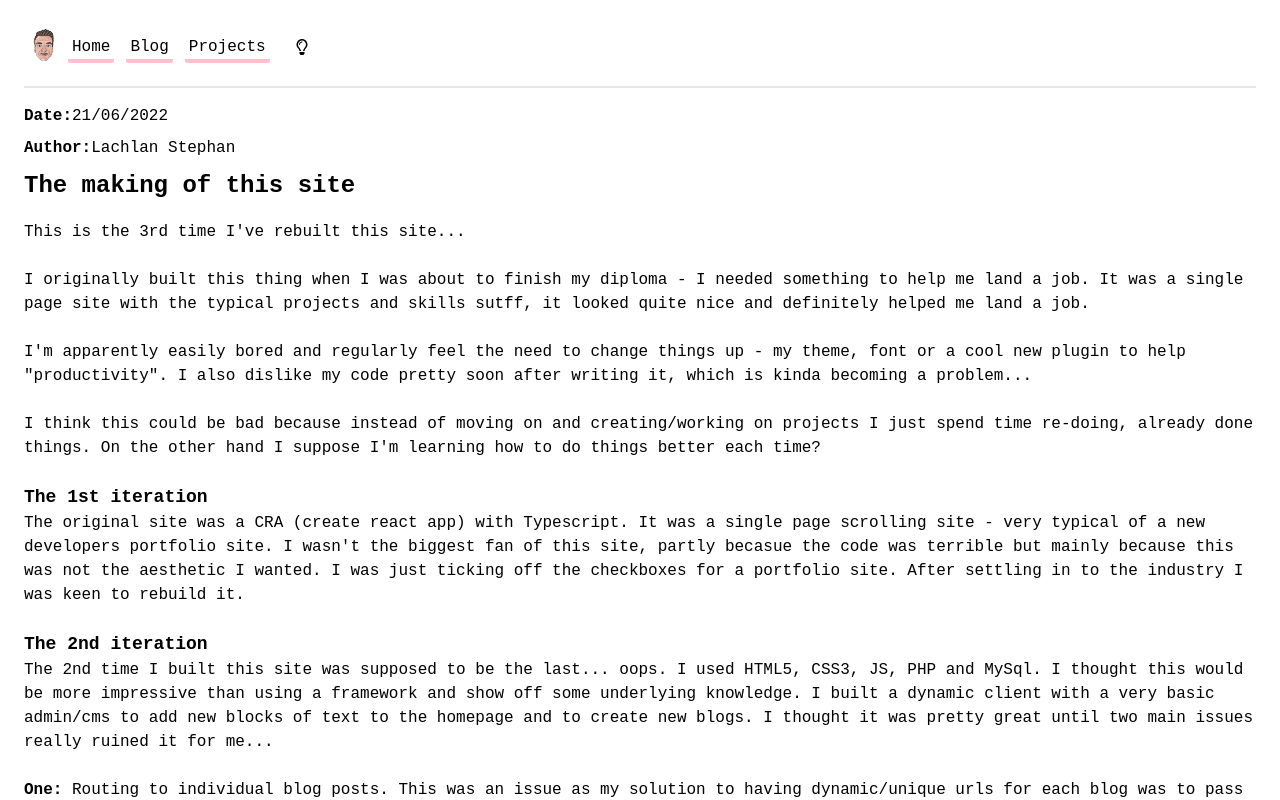
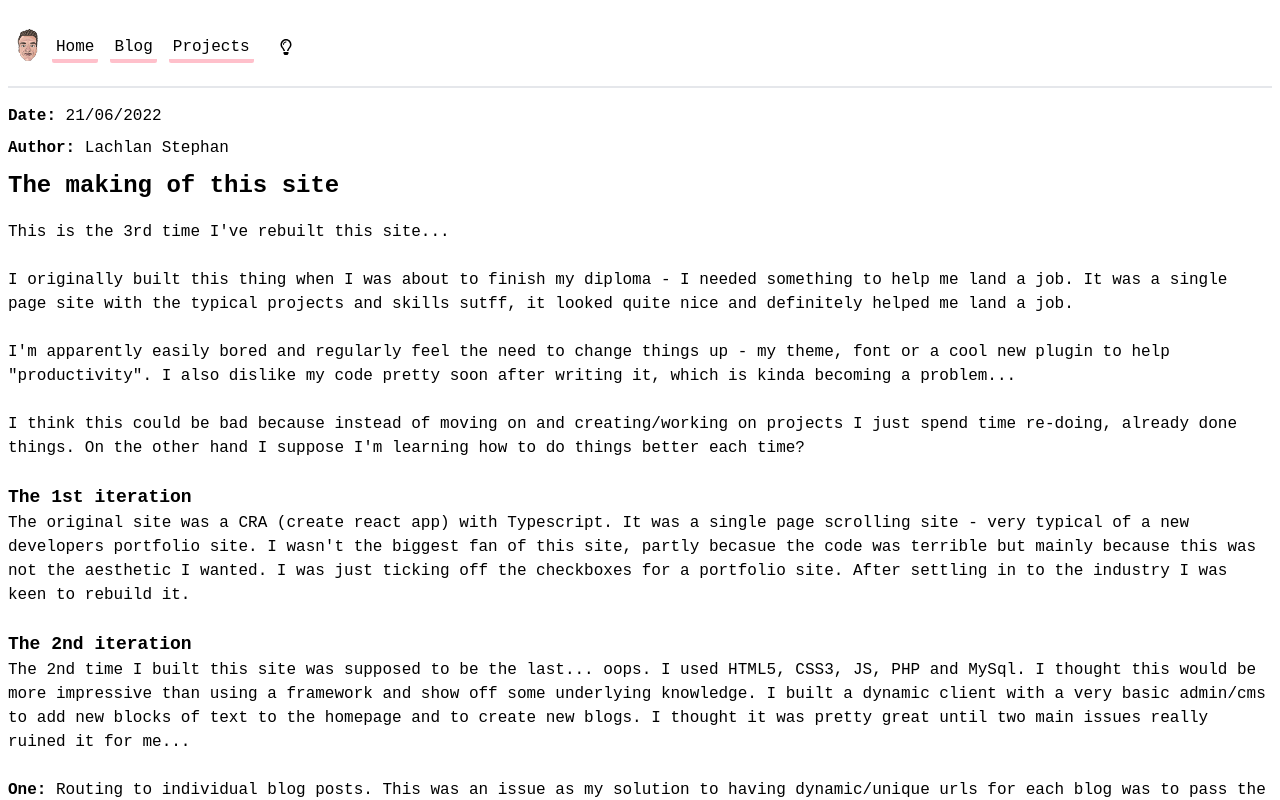
Before and after one commit to LachlanStephan/mysite, a Next.js app: page /blogs/making-this-site in a window 1280 px wide. Shown: the top 800 px of the page. Built offline with nearby package versions, Linux system fonts and the light colour scheme.

Commit message:
style updates - layout shift fix still needed for blog posts

```diff
--- a/components/blog/blogHeader.tsx
+++ b/components/blog/blogHeader.tsx
@@ -10,19 +10,21 @@ interface Props {
 
 export const BlogHeader: FC<Props> = (Props) => {
   return (
-		<section>
+    <>
       <Head>
         <title>{Props.headMeta} - Lachlan Stephan</title>
       </Head>
+      <header className="my-4">
         <p className="my-2">
-        <strong>Date:</strong>
+          <strong>Date: </strong>
           {Props.date}
         </p>
         <p className="my-2">
-        <strong>Author:</strong>
+          <strong>Author: </strong>
           {Props.author}
         </p>
         <h1>{Props.title}</h1>
-		</section>
+      </header>
+    </>
   );
 };
--- a/components/header.tsx
+++ b/components/header.tsx
@@ -2,7 +2,7 @@ import { FC, useState } from "react";
 import Image from "next/image";
 import Link from "next/link";
 import { NavConfig } from "./navConfig";
-import ToggleMode from "../hooks/darkmode";
+import ToggleMode from "../utils/darkmode";
 import { FaRegLightbulb } from "react-icons/fa";
 import headIcon from "../public/headIcon.png";
 
@@ -37,9 +37,9 @@ export const Header: FC = () => {
 
   return (
     <>
-      <header className="text-md min-h-20 dark:bg-black bg-white border-b-2 py-2 flex items-center sticky top-0 w-full overflow-hidden">
+      <header className="text-md min-h-20 dark:bg-black bg-white border-b-2 py-2 flex items-center sticky top-0 overflow-hidden">
         {speak ? (
-          <span className="w-2 overflow-auto text-[#ffc0cb] overflow-hidden whitespace-nowrap animate-typing">
+          <span className="overflow-auto text-[#ffc0cb] overflow-hidden whitespace-nowrap animate-typing">
             {str}
           </span>
         ) : null}
--- a/components/layout.js
+++ b/components/layout.js
@@ -3,12 +3,10 @@ import { Header } from "./header";
 
 export default function Layout({ children }) {
 	return (
-		<main className="dark:text-gray-100 flex justify-center px-6 pb-6 pt-2 w-full 3xl:w-4/5 text-black">
-			<div className="w-full">
-				<Header />
-				{children}
-				<Footer />
-			</div>
+		<main className="dark:text-gray-100 p-2 w-full 2xl:w-4/5 text-black">
+      <Header />
+      {children}
+      <Footer />
 		</main>
 	);
 }
--- a/components/projects/projectCard.tsx
+++ b/components/projects/projectCard.tsx
@@ -1,4 +1,4 @@
-import { FC, useState, useEffect } from "react";
+import { FC } from "react";
 import { FaExternalLinkSquareAlt, FaInfoCircle } from "react-icons/fa";
 import { Octokit } from "@octokit/core";
 
@@ -12,10 +12,6 @@ interface Props {
 }
 
 export const ProjectCard: FC<Props> = (Props) => {
-	const [loading, setLoading] = useState<boolean>(false);
-	const [err, setErr] = useState<boolean>(false);
-	const [showInfo, setShowInfo] = useState<boolean>(true);
-
   const key = process.env.GBHUBKEY;
   const owner = "LachlanStephan";
 
@@ -24,32 +20,28 @@ export const ProjectCard: FC<Props> = (Props) => {
   });
 
   const getReadme = async (repo: string): Promise<any> => {
-		const req: any = await octokit.request(
-			"GET /repos/{owner}/{repo}/readme",
-			{
+    const req: any = await octokit.request("GET /repos/{owner}/{repo}/readme", {
       owner: owner,
       repo: repo,
-			}
-		);
+    });
     const res = await req.data;
     return await res;
   };
 
   return (
-		<div className="w-full p-2 rounded-2 border-l-2 border-gray-300 flex flex-col my-4 justify-between">
+    <div
+      onClick={() => Props.showInfo(getReadme(Props.name))}
+      className="cursor-pointer transition ease-in hover:delay-100 hover:bg-black hover:text-white w-4/5 p-2 m-l-2 rounded-2 border-l-2 border-gray-300 flex flex-col my-4 dark:hover:bg-white dark:hover:text-black rounded-sm justify-between"
+    >
+    <div>
       Repo: {Props.name}
       <div>Language: {Props.language}</div>
       <div className="">Desc: {Props.desc}</div>
+    </div>
       <div className="w-full flex">
         <a href={Props.html_url} target="_blank">
           <FaExternalLinkSquareAlt />
         </a>
-				<span
-					className="m-1 p-1 cursor-pointer"
-					onClick={() => Props.showInfo(getReadme(Props.name))}
-				>
-					<FaInfoCircle />
-				</span>
       </div>
     </div>
   );
--- a/components/projects/projectStuff.tsx
+++ b/components/projects/projectStuff.tsx
@@ -65,7 +65,7 @@ export const ProjStuff: FC = () => {
 	}, []);
 
 	return (
-		<div className="w-full">
+		<div className="w-full grid justify-center gap-1 auto-rows grid-cols-3">
 			{showInfo ? <Info data={infoData} closeModal={closeModal} /> : null}
 
 			{loading ? (
--- a/pages/blogs/making-this-site.mdx
+++ b/pages/blogs/making-this-site.mdx
@@ -1,7 +1,6 @@
 import Layout from "../../components/layout.js";
 import { Footer }  from "../../components/blog/footer";
 import { BlogHeader }  from "../../components/blog/blogHeader";
-import Head from "next/head";
 
 <Layout>
 
@@ -9,7 +8,7 @@ import Head from "next/head";
   title="The making of this site"
   date="21/06/2022"
   author="Lachlan Stephan"
-  headMeta="Making of this site"
+  headMeta="Making this site"
 />
 
 This is the 3rd time I've rebuilt this site...
@@ -72,4 +71,5 @@ I think I'm optimistic about this one.
 <Footer
   title="The end."
 />
+
 </Layout>
--- a/styles/globals.css
+++ b/styles/globals.css
@@ -29,7 +29,8 @@
 body,
 html {
 	font-family: "Ubuntu Mono", monospace;
-	margin: 0;
+	margin: 0 auto;
+  width: 100%;
 	padding: 0;
 }
 
```
Also changed, not shown: utils/darkmode.tsx (renamed from hooks/darkmode.tsx). Lines whose indentation alone changed are shown as unchanged.
